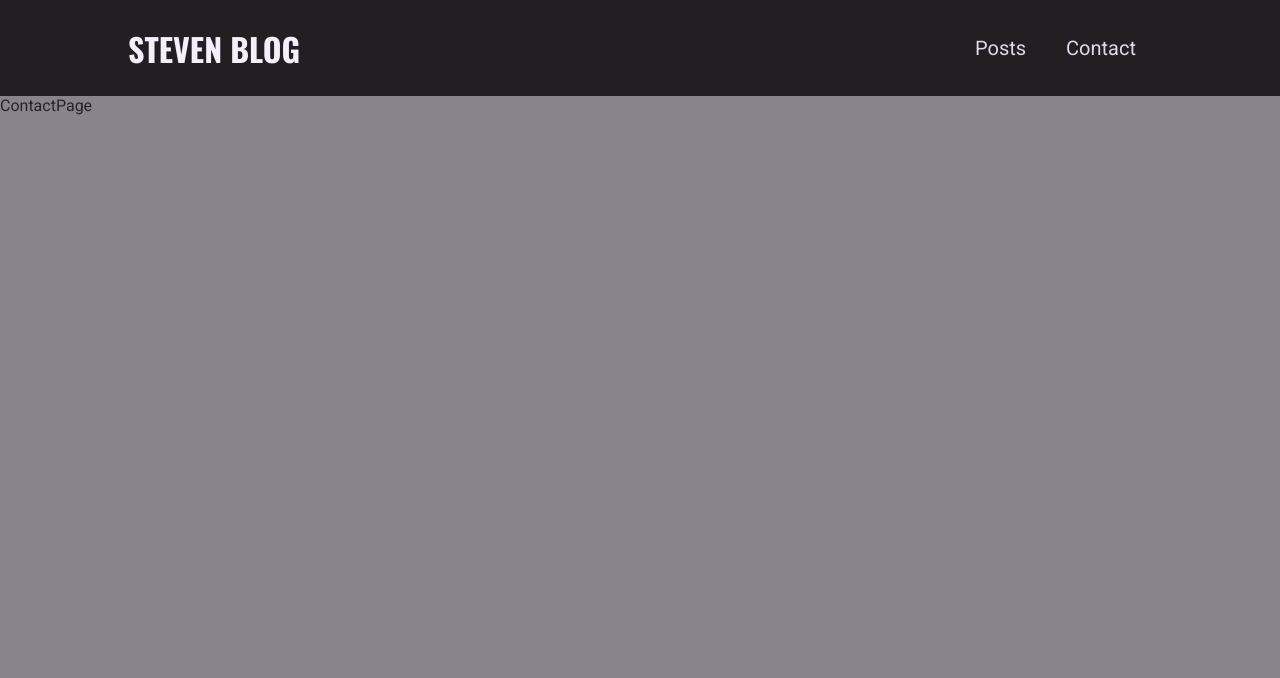
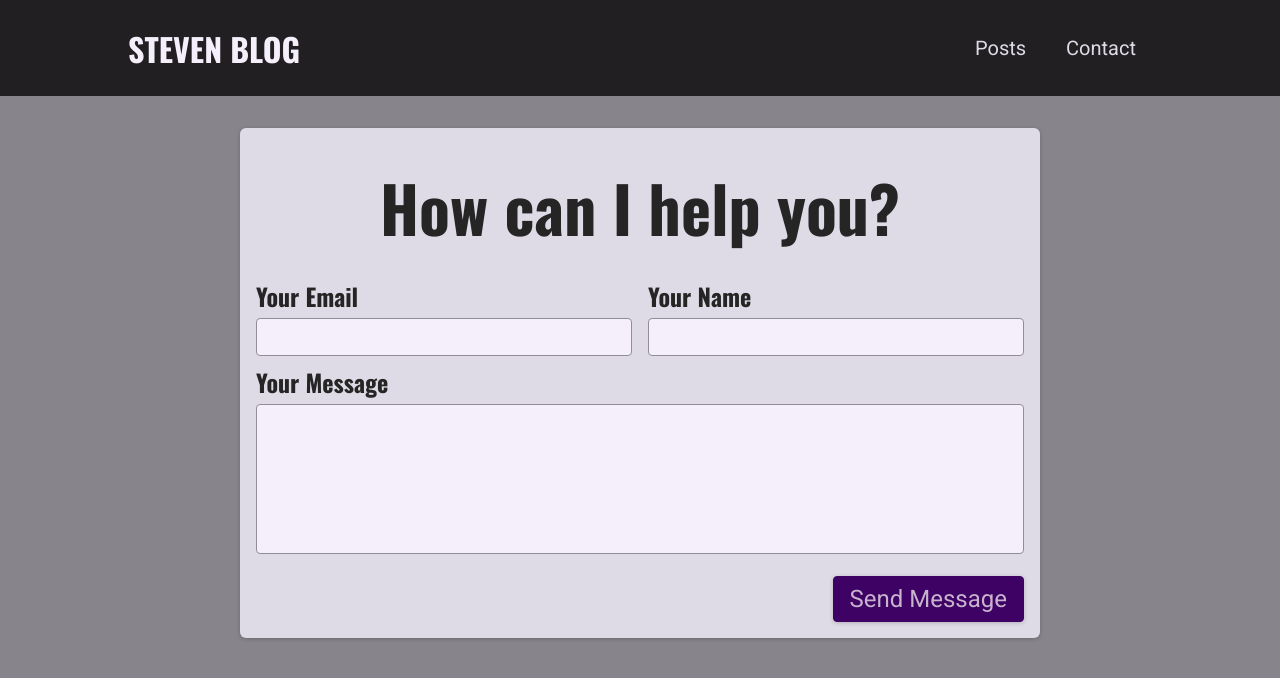
Before and after one commit to sphred5/blog, a Next.js app: page /contact in a window 1280 px wide. Shown: the top 678 px of the page. Built offline with nearby package versions, Linux system fonts and the light colour scheme.

Commit message:
added contact form to contact page

```diff
--- /dev/null
+++ b/components/contact/contact-form.js
@@ -0,0 +1,30 @@
+import classes from "./contact-form.module.css";
+
+const ContactForm = () => {
+  return (
+    <section className={classes.contact}>
+      <h1>How can I help you?</h1>
+      <form className={classes.form}>
+        <div className={classes.controls}>
+          <div className={classes.control}>
+            <label htmlFor="email">Your Email</label>
+            <input type="email" id="email" required />
+          </div>
+          <div className={classes.control}>
+            <label htmlFor="name">Your Name</label>
+            <input type="text" id="name" required />
+          </div>
+        </div>
+        <div className={classes.control}>
+          <label htmlFor="message">Your Message</label>
+          <textarea id="message" rows="5"></textarea>
+        </div>
+        <div className={classes.actions}>
+          <button>Send Message</button>
+        </div>
+      </form>
+    </section>
+  );
+};
+
+export default ContactForm;
--- /dev/null
+++ b/components/contact/contact-form.module.css
@@ -0,0 +1,73 @@
+.contact {
+  margin: var(--size-8) auto;
+  border-radius: 6px;
+  background-color: var(--color-grey-100);
+  width: 90%;
+  max-width: 50rem;
+  padding: var(--size-4);
+  box-shadow: 0 1px 4px rgba(0, 0, 0, 0.2);
+  font-size: var(--size-6);
+}
+
+.contact h1 {
+  font-size: var(--size-8);
+  margin: var(--size-4) 0;
+  text-align: left;
+}
+
+.form label {
+  display: block;
+  font-family: 'Oswald', sans-serif;
+  font-weight: bold;
+  margin: var(--size-2) 0 var(--size-1) 0;
+}
+
+.form input,
+.form textarea {
+  font: inherit;
+  padding: var(--size-1);
+  border-radius: 4px;
+  width: 100%;
+  border: 1px solid var(--color-grey-400);
+  background-color: var(--color-grey-50);
+  resize: none;
+}
+
+.controls {
+  display: flex;
+  column-gap: 1rem;
+  flex-wrap: wrap;
+}
+
+.control {
+  flex: 1;
+  min-width: 10rem;
+}
+
+.actions {
+  margin-top: var(--size-4);
+  text-align: right;
+}
+
+.form button {
+  font: inherit;
+  cursor: pointer;
+  background-color: var(--color-primary-700);
+  border: 1px solid var(--color-primary-700);
+  padding: var(--size-2) var(--size-4);
+  border-radius: 4px;
+  color: var(--color-primary-50);
+  box-shadow: 0 1px 4px rgba(0, 0, 0, 0.2);
+}
+
+.form button:hover {
+  background-color: var(--color-primary-500);
+  border-color: var(--color-primary-500);
+}
+
+@media (min-width: 768px) {
+  .contact h1 {
+    font-size: var(--size-16);
+    text-align: center;
+  }
+}
--- a/package.json
+++ b/package.json
@@ -13,7 +13,8 @@
     "next": "12.2.0",
     "react": "18.2.0",
     "react-dom": "18.2.0",
-    "react-markdown": "^8.0.3"
+    "react-markdown": "^8.0.3",
+    "react-syntax-highlighter": "^15.5.0"
   },
   "devDependencies": {
     "eslint": "8.19.0",
--- a/pages/contact.js
+++ b/pages/contact.js
@@ -1,5 +1,6 @@
+import ContactForm from "../components/contact/contact-form.js";
 const ContactPage = () => {
-  return <div>ContactPage</div>;
+  return <ContactForm />;
 };
 
 export default ContactPage;
```
Also changed, not shown: components/post-detail/post-content.js (+13 -0 lines), posts/mastering-javascript.md (added, +23 -0 lines), public/images/posts/mastering-javascript/mastering-js-thumb.png (added), 1 other file (tests, documents, lock files or other folders).
